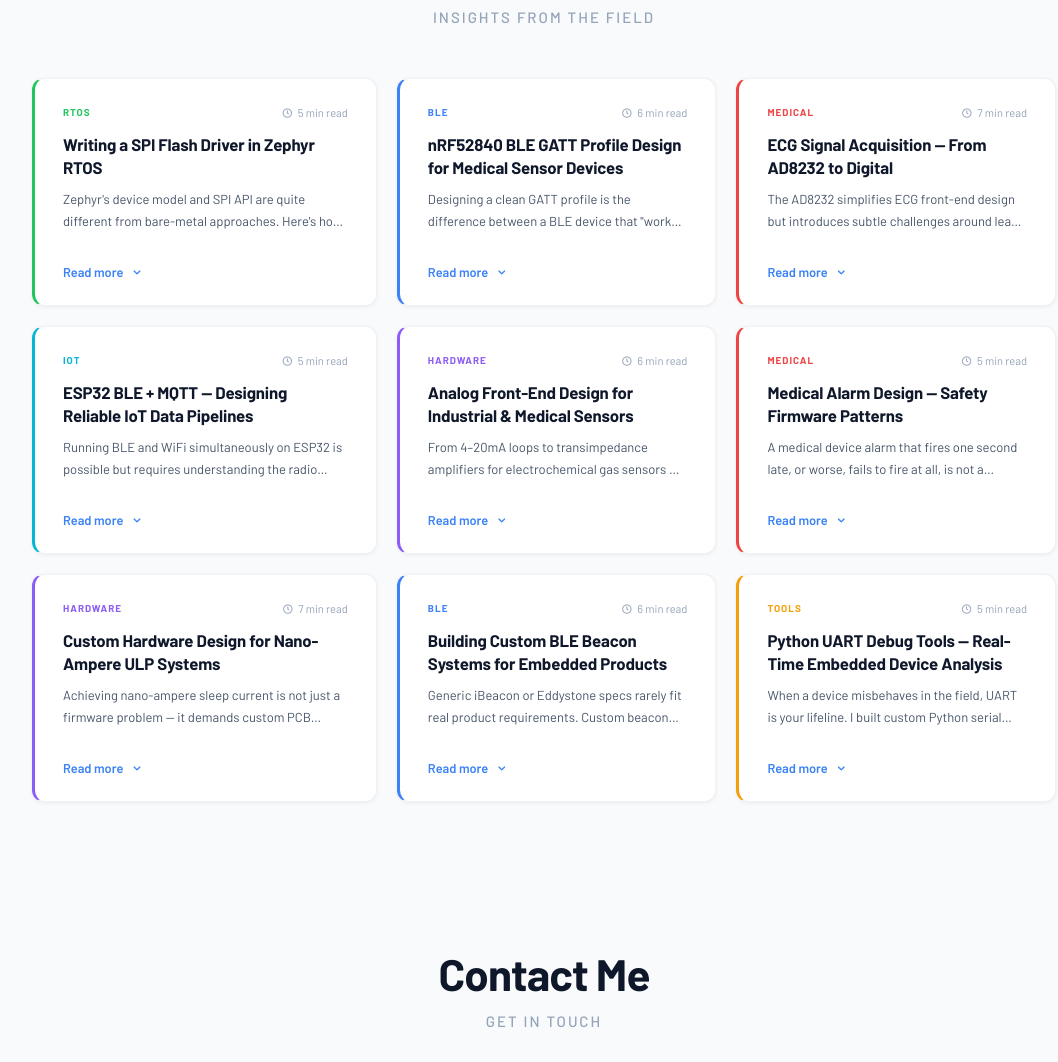
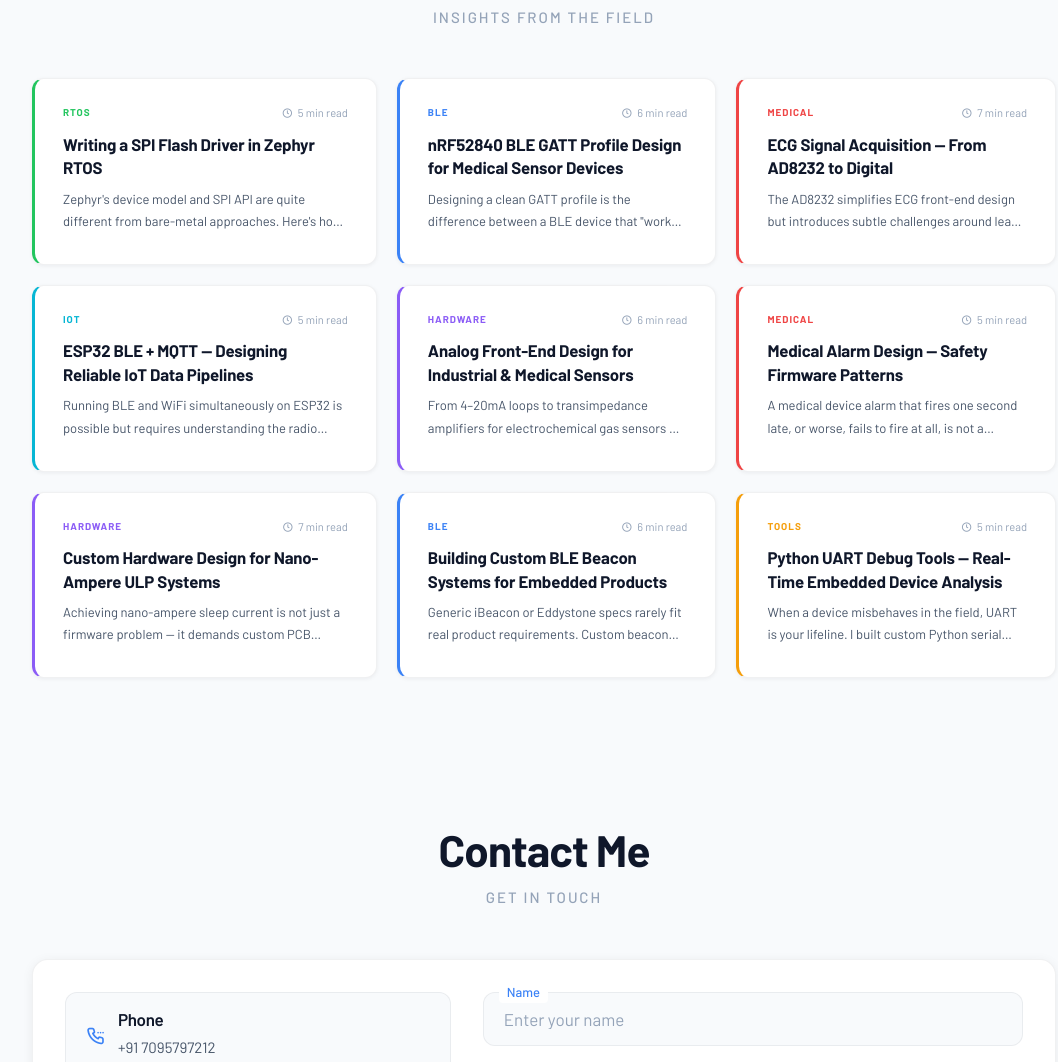
Before and after one commit to saikumar-mandaji/Portfolio_Saikumar, a plain HTML site: page index.html in a window 1280 px wide. Shown: the part 8050-9112 px from the top of the page, without its empty margins (96-1154 px from the left). Drawn offline with nearby package versions, Linux system fonts and the light colour scheme.

Commit message:
Remove Read more button — click anywhere on card to expand
Co-Authored-By: Claude Sonnet 4.6 <noreply@anthropic.com>

```diff
--- a/assets/main.js
+++ b/assets/main.js
@@ -1294,17 +1294,8 @@ document.querySelectorAll('.blog__card').forEach(card => {
   const content = card.querySelector('.blog__content');
   if (!content) return;
 
-  const btn = document.createElement('button');
-  btn.className = 'blog__toggle';
-  btn.innerHTML = 'Read more <i class="uil uil-angle-down"></i>';
-  card.appendChild(btn);
-
-  btn.addEventListener('click', (e) => {
-    e.stopPropagation();
+  card.addEventListener('click', () => {
     const isOpen = content.classList.toggle('is-open');
     card.classList.toggle('blog__card--open', isOpen);
-    btn.innerHTML = isOpen
-      ? 'Read less <i class="uil uil-angle-up"></i>'
-      : 'Read more <i class="uil uil-angle-down"></i>';
   });
 });
--- a/assets/professional-theme.css
+++ b/assets/professional-theme.css
@@ -1154,36 +1154,6 @@ button {
   border-top: 1px solid var(--divider);
 }
 
-.blog__toggle {
-  display: inline-flex;
-  align-items: center;
-  gap: 0.35rem;
-  margin-top: 0.9rem;
-  font-size: 0.8rem;
-  font-weight: 600;
-  color: var(--primary-color);
-  background: none;
-  border: none;
-  cursor: pointer;
-  padding: 0;
-  font-family: var(--body-font);
-  transition: var(--transition-base);
-}
-
-.blog__toggle:hover {
-  color: var(--primary-color-alt);
-  gap: 0.5rem;
-}
-
-.blog__toggle i {
-  font-size: 1rem;
-  transition: transform 0.3s ease;
-}
-
-.blog__card--open .blog__toggle i {
-  transform: rotate(180deg);
-}
-
 .blog__card {
   cursor: pointer;
 }
```
